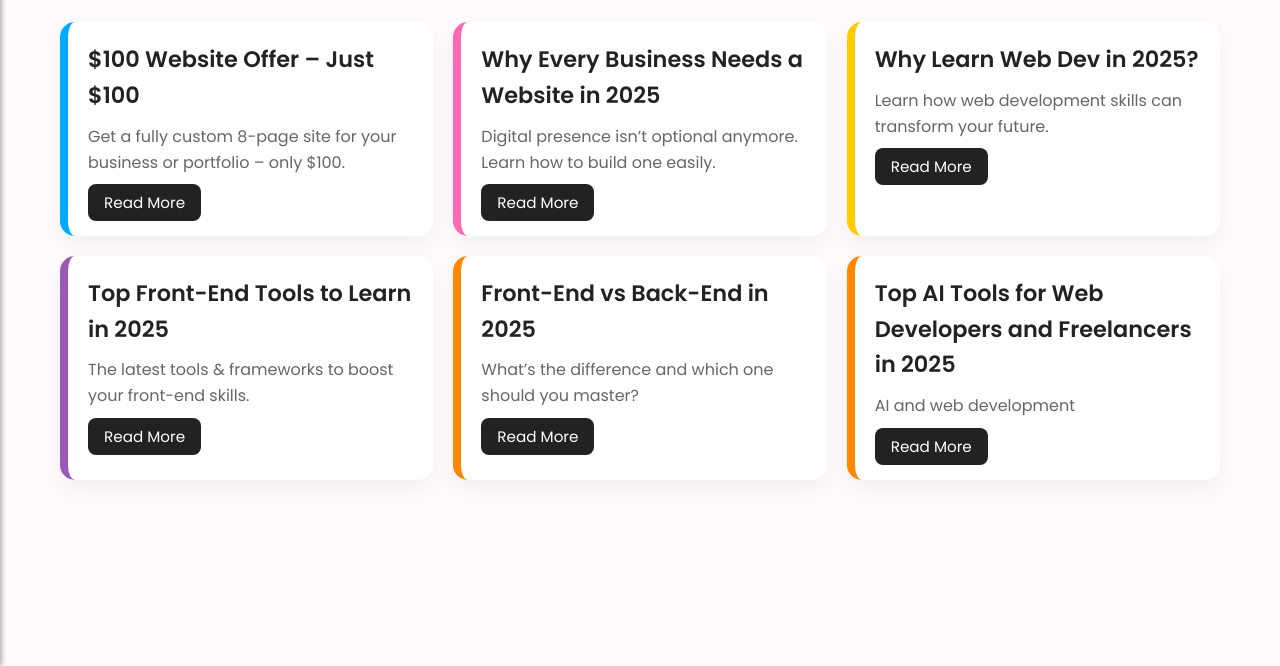
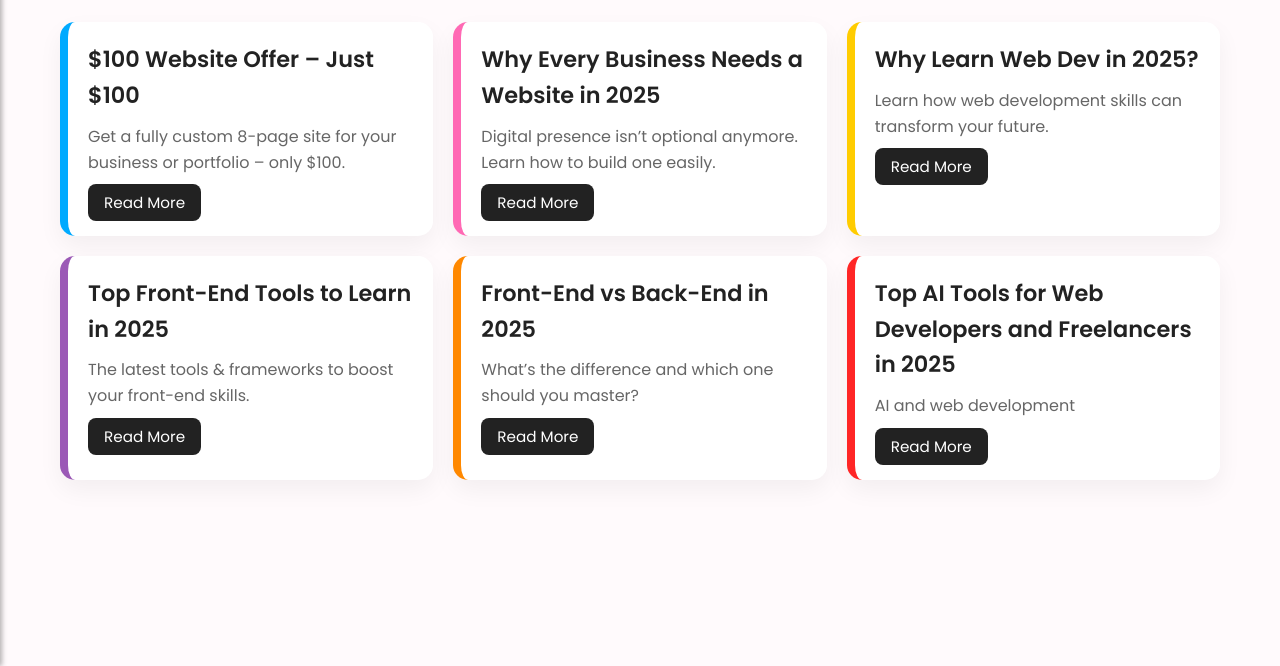
Before and after one commit to CodeWithEshaal/CodeWithEshaal, a plain HTML site: page blog.html in a window 1280 px wide. Shown: the part 134-800 px from the top of the page. Drawn offline with nearby package versions, Linux system fonts and the light colour scheme.

Commit message:
Update blog.html

```diff
--- a/blog.html
+++ b/blog.html
@@ -88,6 +88,7 @@
     .yellow { border-left: 8px solid #ffcc00; }
     .purple { border-left: 8px solid #9b59b6; }
     .orange { border-left: 8px solid #ff8800; }
+    .red { border-left: 8px solid #ff2626; }
 
     @media (max-width: 600px) {
       .blog-section {
@@ -202,7 +203,7 @@
         <p>What’s the difference and which one should you master?</p>
         <a href="blog5.html">Read More</a>
       </div>
-        <div class="card orange" data-aos="fade-up" data-aos-delay="400">
+        <div class="card red" data-aos="fade-up" data-aos-delay="400">
         <h3>Top AI Tools for Web Developers and Freelancers in 2025</h3>
         <p>AI and web development</p>
         <a href="blog6.html">Read More</a>
```
